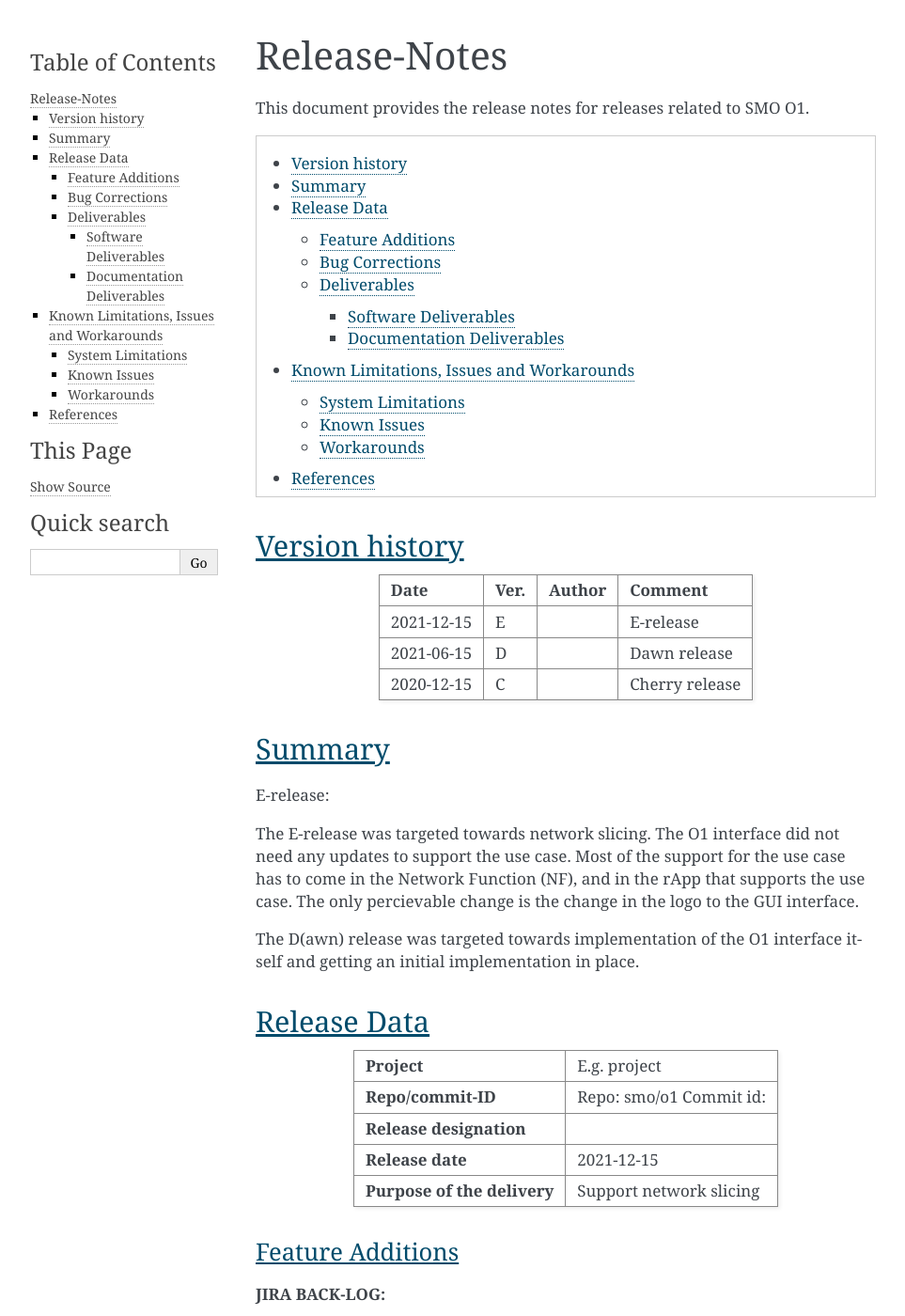
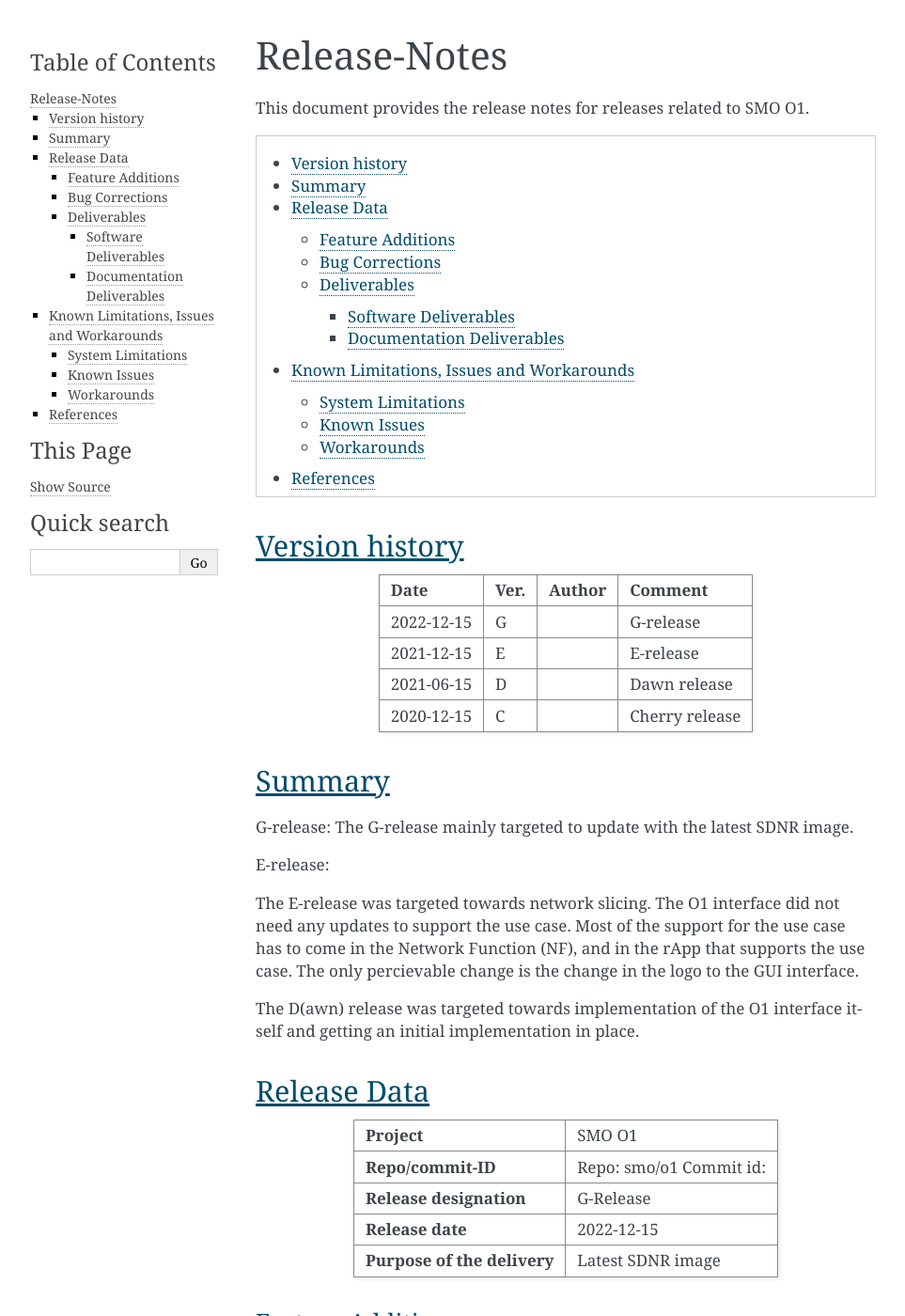
Before and after one commit to o-ran-sc/smo-o1, a Sphinx documentation site: the page built from docs/release-notes.rst, in a window 1280 px wide and 1400 px high. Shown: the whole window at 94% size, without its empty margins (148-1111 px from the left). Built offline with Sphinx 7.4.7, drawn with Linux system fonts in a browser that asks for light colours.

Commit message:
Relase notest updated for G-release
Change-Id: Iefef741e31aff6654a5ec165c2894a5125519ce6
Signed-off-by: bhanuchandra <bhanuchandra@aarnanetworks.com>

```diff
--- a/docs/release-notes.rst
+++ b/docs/release-notes.rst
@@ -20,6 +20,9 @@ Version history
 | **Date**           | **Ver.**           | **Author**         | **Comment**        |
 |                    |                    |                    |                    |
 +--------------------+--------------------+--------------------+--------------------+
+| 2022-12-15         | G                  |                    | G-release          |
+|                    |                    |                    |                    |
++--------------------+--------------------+--------------------+--------------------+
 | 2021-12-15         | E                  |                    | E-release          |
 |                    |                    |                    |                    |
 +--------------------+--------------------+--------------------+--------------------+
@@ -34,6 +37,9 @@ Version history
 Summary
 -------
 
+G-release:
+The G-release mainly targeted to update with the latest SDNR image.
+
 E-release:
 
 The E-release was targeted towards network slicing. The O1 interface did not need any updates to support the use case. Most of the support for the use case has to come in the Network Function (NF), and in the rApp that supports the use case. The only percievable change is the change in the logo to the GUI interface.
@@ -45,19 +51,19 @@ Release Data
 ------------
 
 +--------------------------------------+--------------------------------------+
-| **Project**                          | E.g. project  		              |
+| **Project**                          | SMO O1  		              |
 |                                      |                                      |
 +--------------------------------------+--------------------------------------+
 | **Repo/commit-ID**                   | Repo: smo/o1                         |
 |                                      | Commit id:                           |
 +--------------------------------------+--------------------------------------+
-| **Release designation**              |                                      |
+| **Release designation**              | G-Release                            |
 |                                      |                                      |
 +--------------------------------------+--------------------------------------+
-| **Release date**                     | 2021-12-15                           |
+| **Release date**                     | 2022-12-15                           |
 |                                      |                                      |
 +--------------------------------------+--------------------------------------+
-| **Purpose of the delivery**          | Support network slicing     	      |
+| **Purpose of the delivery**          | Latest SDNR image      	      |
 |                                      |                                      |
 +--------------------------------------+--------------------------------------+
 
```
